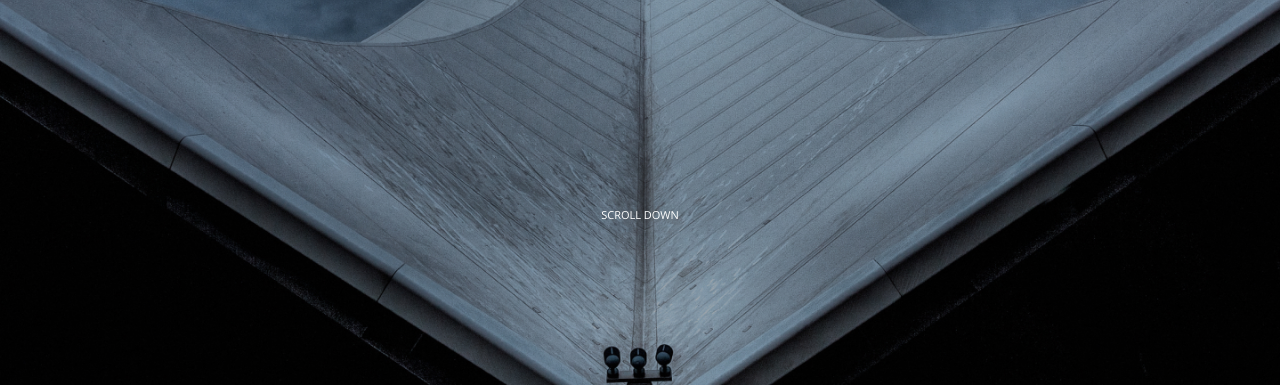
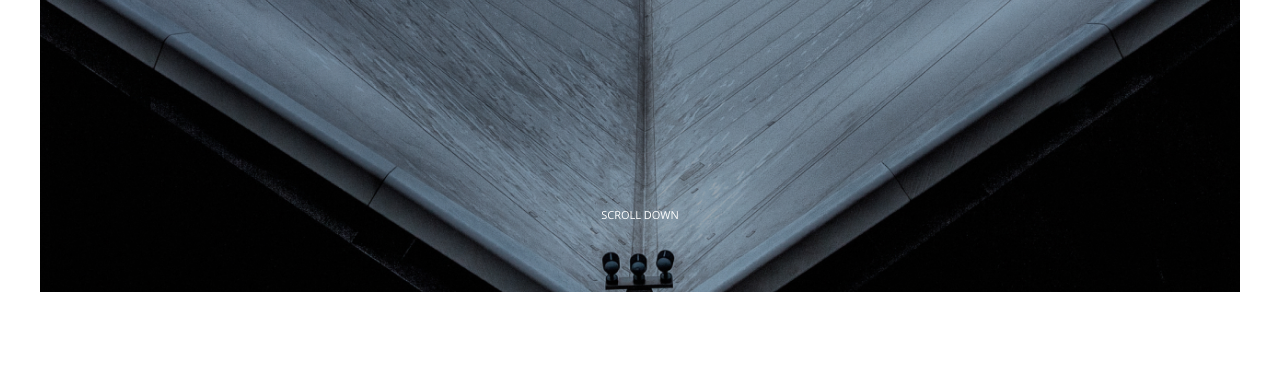
Before and after one commit to MMaxA/layout_consult, a plain HTML site: page index.html in a window 1280 px wide. Shown: the part 415-800 px from the top of the page. Drawn offline with nearby package versions, Linux system fonts and the light colour scheme.

Commit message:
bug fixed

```diff
--- a/style.css
+++ b/style.css
@@ -14,6 +14,7 @@ body {
 .wrapper {
   margin: 0 auto;
   max-width: 1200x;
+  width: 1200px;
 }
 
 .container {
@@ -22,11 +23,9 @@ body {
 }
 
 .header {
-  width: 100%;
-  height: 100vh;
   background-image: url("img/bg-header.jpg");
-  background-position: bottom;
-  background-size: contain;
+  background-position: center;
+  background-size: cover;
   background-repeat: no-repeat;
   padding-top: 40px;
   padding-bottom: 70px;
```
Also changed, not shown: index.html (+1 -0 lines), img/logo-black.png (added).
